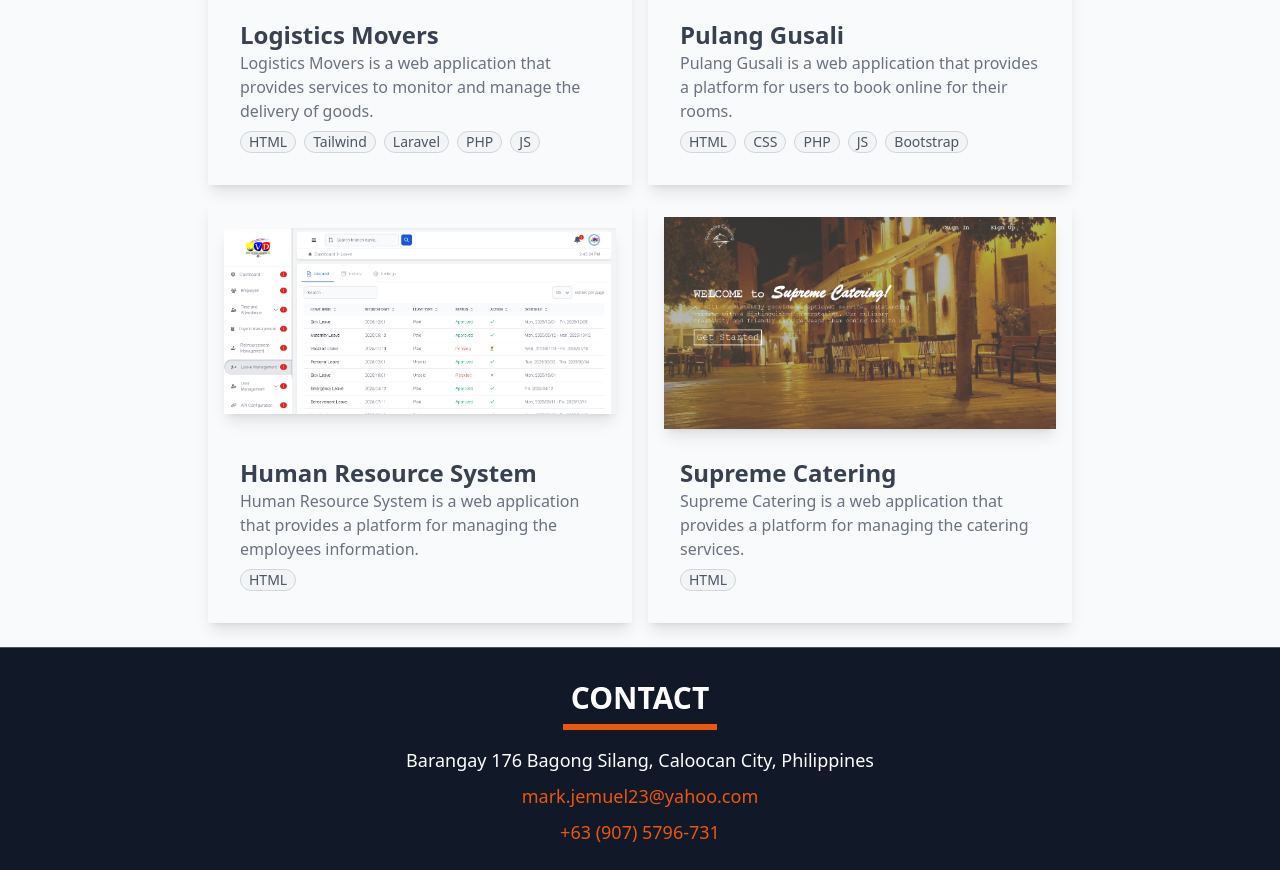
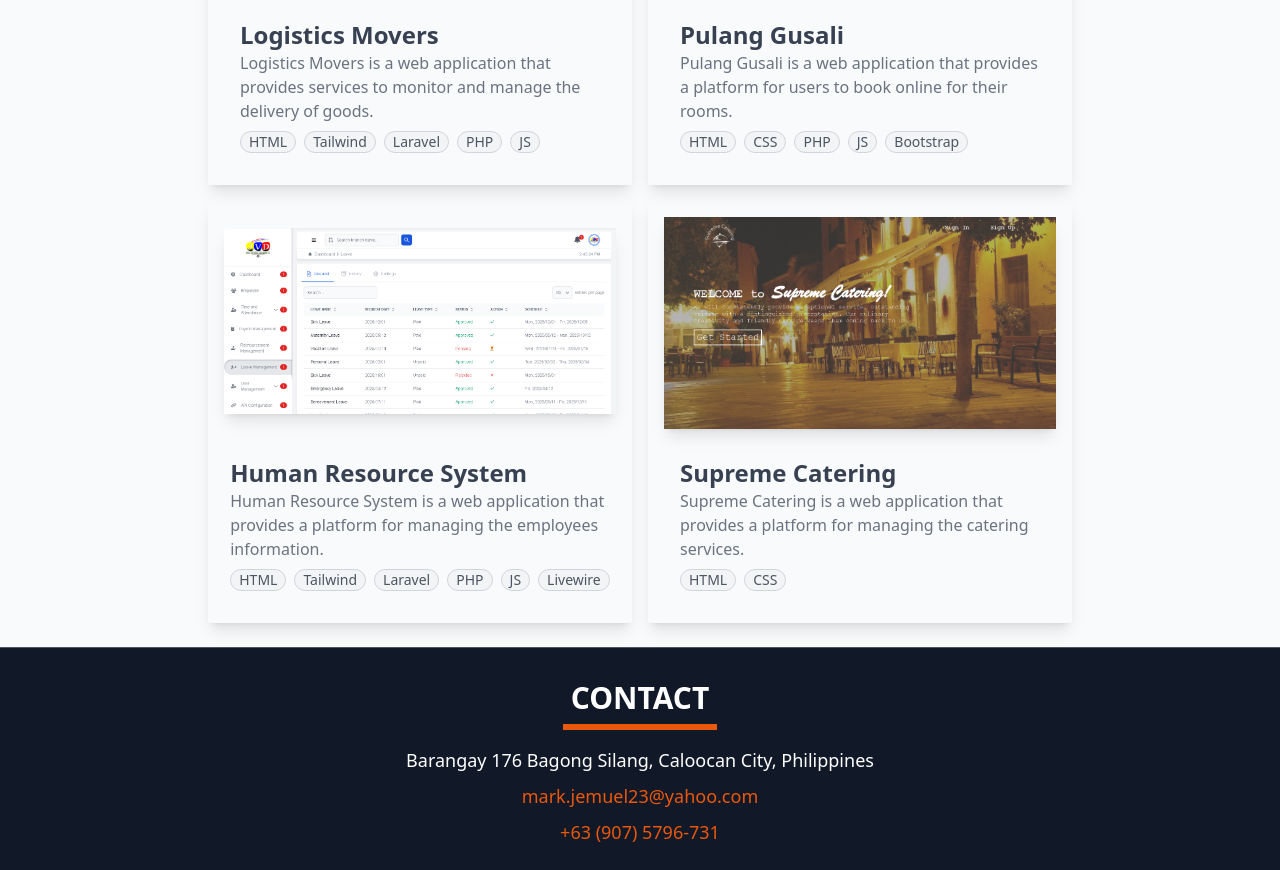
Before and after one commit to BeatLesS23/portfolio, a plain HTML site: page index.html in a window 1280 px wide. Shown: the part 3870-4740 px from the top of the page. Drawn offline with nearby package versions, Linux system fonts and the light colour scheme.

Commit message:
portfolio

```diff
--- a/index.html
+++ b/index.html
@@ -251,6 +251,11 @@
                         </p>
                         <div class="flex flex-row gap-2 mt-2">
                             <span class="text-sm text-gray-600 border border-gray-300 px-2 rounded-full bg-gray-100">HTML</span>
+                            <span class="text-sm text-gray-600 border border-gray-300 px-2 rounded-full bg-gray-100">Tailwind</span>
+                            <span class="text-sm text-gray-600 border border-gray-300 px-2 rounded-full bg-gray-100">Laravel</span>
+                            <span class="text-sm text-gray-600 border border-gray-300 px-2 rounded-full bg-gray-100">PHP</span>
+                            <span class="text-sm text-gray-600 border border-gray-300 px-2 rounded-full bg-gray-100">JS</span>
+                            <span class="text-sm text-gray-600 border border-gray-300 px-2 rounded-full bg-gray-100">Livewire</span>
                         </div>
                     </div>
                 </div>
@@ -265,6 +270,7 @@
                         </p>
                         <div class="flex flex-row gap-2 mt-2">
                             <span class="text-sm text-gray-600 border border-gray-300 px-2 rounded-full bg-gray-100">HTML</span>
+                            <span class="text-sm text-gray-600 border border-gray-300 px-2 rounded-full bg-gray-100">CSS</span>
                         </div>
                     </div>
                 </div>
```
